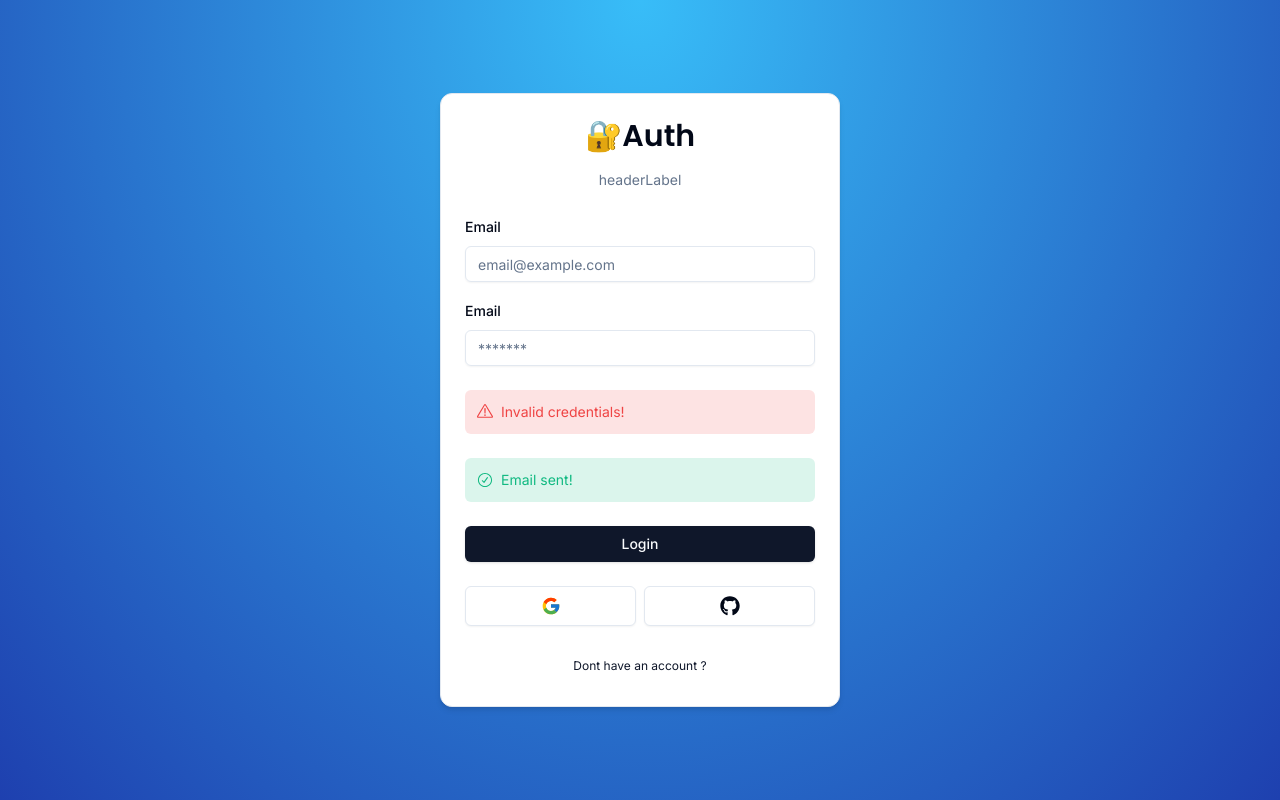
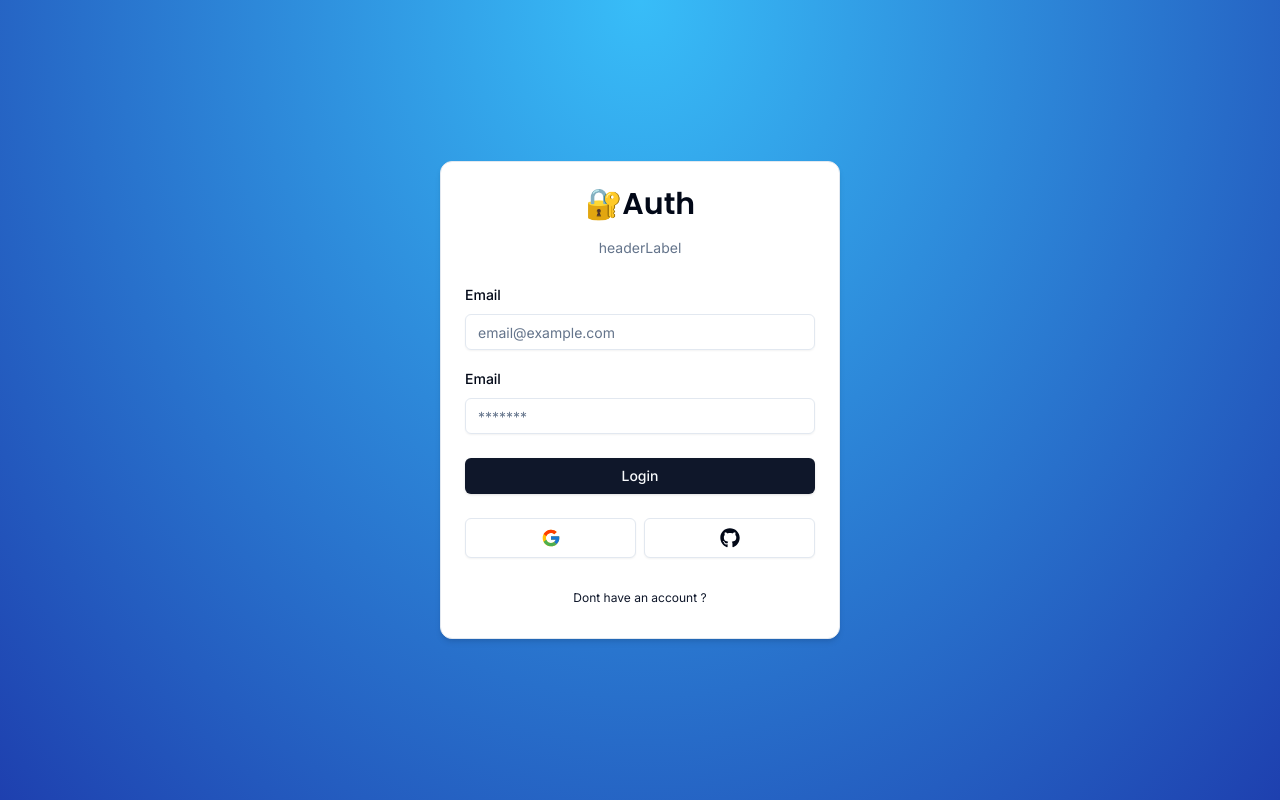
Before and after one commit to Jisap/Next14-Auth-V5, a Next.js app: page /auth/login in a window 1280 px wide. Built offline with nearby package versions, Linux system fonts and the light colour scheme.

Commit message:
form-error-success

```diff
--- a/components/auth/login-form.tsx
+++ b/components/auth/login-form.tsx
@@ -82,8 +82,8 @@ export const LoginForm = () => {
               )}
             />
           </div>
-          <FormError message="Invalid credentials!"/>
-          <FormSuccess message="Email sent!" />
+          <FormError message=""/>
+          <FormSuccess message="" />
           <Button
             type="submit"
             className="w-full"
```
